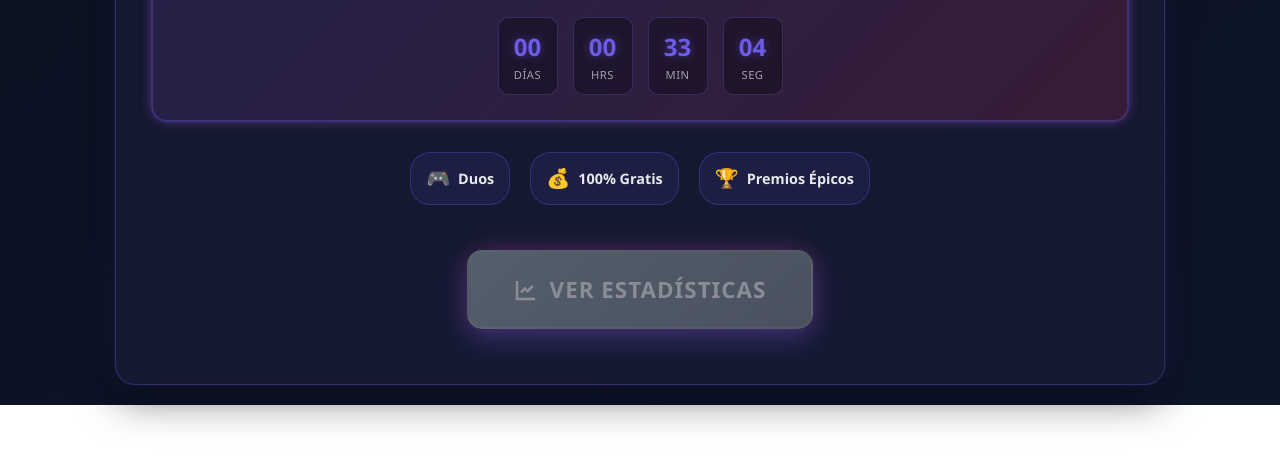
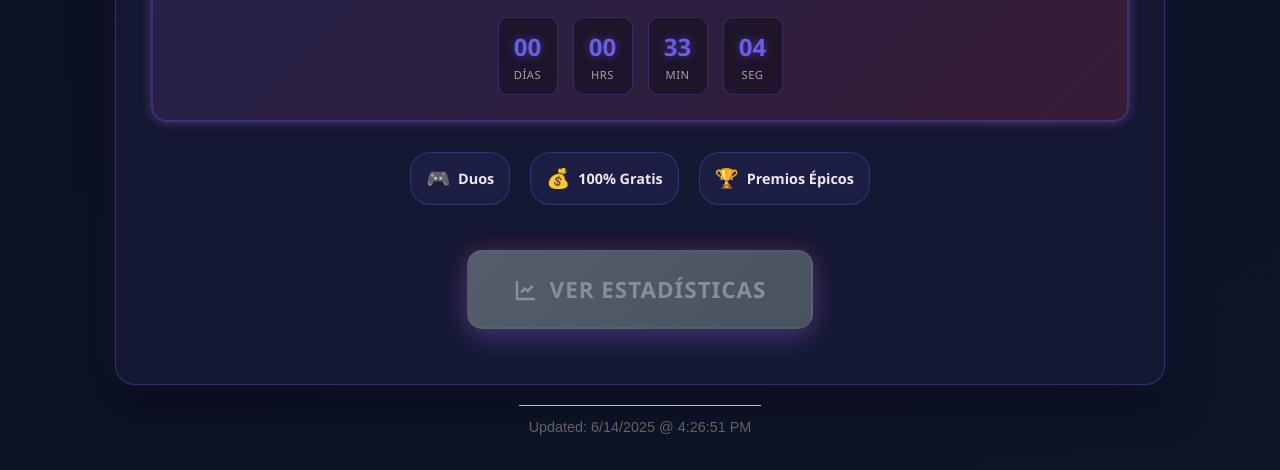
Before and after one commit to sinaloagaming/landingpages, a website: page website/index.html in a window 1280 px wide. Shown: the part 435-905 px from the top of the page. Before the commit the page ends 840 px from the top, so only its background shows below. Drawn offline with Linux system fonts and the light colour scheme.

Commit message:
feat: agrega footer con fecha/hora de actualización en todas las páginas y actualiza deploy.sh

```diff
--- a/website/index.html
+++ b/website/index.html
@@ -214,6 +214,19 @@
 
     <!-- Scripts -->
     <script src="statics/torneo.js"></script>
+
+    <!-- Agregar footer con fecha y hora de actualización -->
+    <footer style="text-align: center; margin-top: 20px; font-size: 0.9em; color: #666; font-family: Arial, sans-serif; padding: 10px; border-top: 1px solid #eee;">
+        Updated: <span id="update-time">14/Jun/2025 @ 4:19 PM Americas/Mazatlan</span>
+    </footer>
+
+    <script>
+        // Actualiza el footer con la fecha y hora actuales (en la zona horaria de Mazatlan)
+        (function() {
+            const updateTime = new Date().toLocaleString("en-US", { timeZone: "America/Mazatlan" });
+            document.getElementById("update-time").textContent = updateTime.replace(",", " @");
+        })();
+    </script>
 </body>
 
 </html>
```
Also changed, not shown: website/torneofortnite/estadisticas.html (added, +12 -0 lines), website/torneofortnite/index.html (+13 -0 lines), 1 other file.
